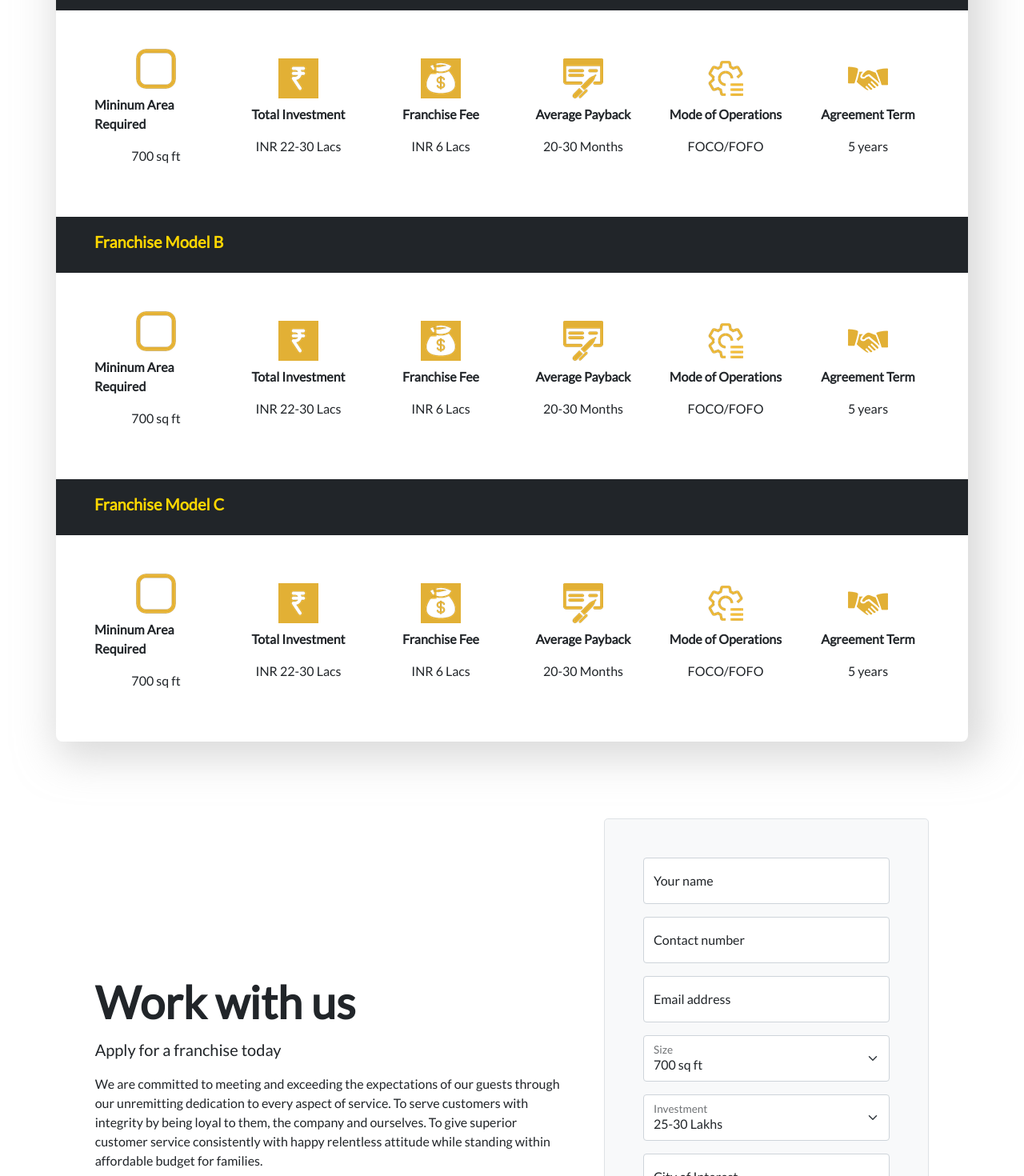
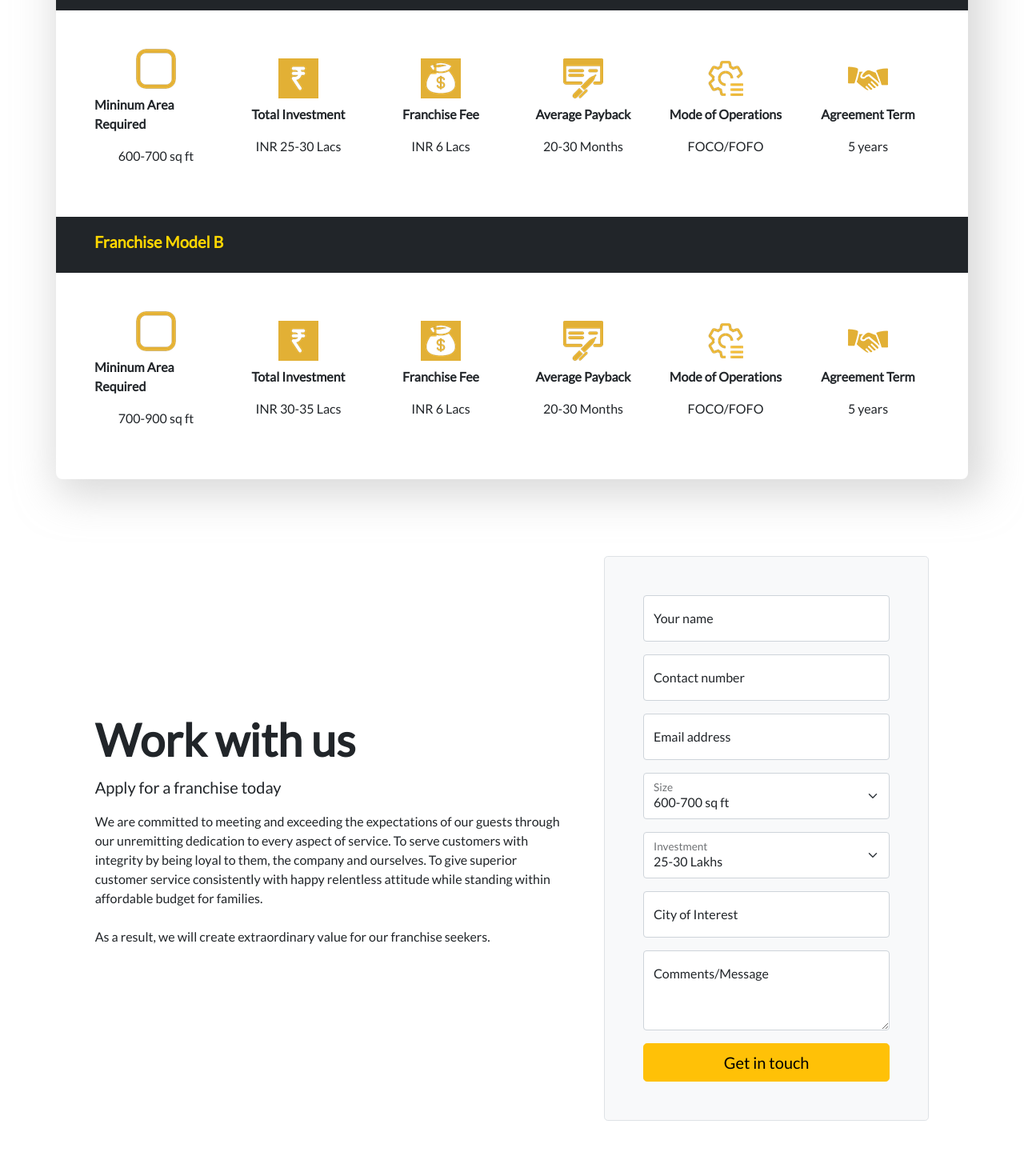
Before and after one commit to YaddyVirus/Esttheva, a Next.js app: page /franchise in a window 1280 px wide. Shown: the part 1330-2800 px from the top of the page at 80% size. Built offline with nearby package versions, Linux system fonts and the light colour scheme.

Commit message:
Franchise page minor updates

```diff
--- a/pages/franchise.js
+++ b/pages/franchise.js
@@ -24,7 +24,7 @@ export default function Franchise() {
                         <li>Our unique Support Model guarantees you growth, unlike anything else in the salon industry.</li>
                         <li>Being an Esttheva franchisee, you&apos;ll be at the cornerstone of franchising.</li>
                         <li>This billion dollar industry is just a few steps away from you. It&apos;s a chance to be competitive and to have some growth in the process.</li>
-                        <li>At Esttheva, we provide our consumers with the newest fashion trends in a comfortable and modern setting, employing the greatest beauty products available.</li>
+                        <li>At Esttheva, we provide our consumers with the newest trends in a comfortable and modern setting, employing the greatest beauty products available.</li>
                         <li>With one of the greatest Hair, Skin &#38; Nails salon franchises in the industry, you may join us and be your own boss.</li>
                     </ul>
                     <div className="text-center my-3">
@@ -54,12 +54,12 @@ export default function Franchise() {
                             <div className="col-md-2 d-flex flex-column justify-content-center align-items-center">
                                 <img src="/franch-icon-1.png" className="img-fluid" alt="" />
                                 <p className="fw-bold mt-2">Mininum Area Required</p>
-                                <p>700 sq ft</p>
+                                <p>600-700 sq ft</p>
                             </div>
                             <div className="col-md-2 d-flex flex-column justify-content-center align-items-center">
                                 <img src="/franch-icon-2.png" className="img-fluid" alt="" />
                                 <p className="fw-bold mt-2">Total Investment</p>
-                                <p>INR 22-30 Lacs</p>
+                                <p>INR 25-30 Lacs</p>
                             </div>
                             <div className="col-md-2 d-flex flex-column justify-content-center align-items-center">
                                 <img src="/franch-icon-3.png" className="img-fluid" alt="" />
@@ -93,12 +93,12 @@ export default function Franchise() {
                             <div className="col-md-2 d-flex flex-column justify-content-center align-items-center">
                                 <img src="/franch-icon-1.png" className="img-fluid" alt="" />
                                 <p className="fw-bold mt-2">Mininum Area Required</p>
-                                <p>700 sq ft</p>
+                                <p>700-900 sq ft</p>
                             </div>
                             <div className="col-md-2 d-flex flex-column justify-content-center align-items-center">
                                 <img src="/franch-icon-2.png" className="img-fluid" alt="" />
                                 <p className="fw-bold mt-2">Total Investment</p>
-                                <p>INR 22-30 Lacs</p>
+                                <p>INR 30-35 Lacs</p>
                             </div>
                             <div className="col-md-2 d-flex flex-column justify-content-center align-items-center">
                                 <img src="/franch-icon-3.png" className="img-fluid" alt="" />
@@ -124,7 +124,7 @@ export default function Franchise() {
                     </div>
 
                     {/* Model C */}
-                    <div className={`${styles.modelTitle} bg-dark`}>
+                    {/* <div className={`${styles.modelTitle} bg-dark`}>
                         <p className="lead px-5 py-3 fw-bold">Franchise Model C</p>
                     </div>
                     <div className="container p-5">
@@ -160,7 +160,7 @@ export default function Franchise() {
                                 <p>5 years</p>
                             </div>
                         </div>
-                    </div>
+                    </div> */}
                 </div>
             </div>
 
@@ -193,13 +193,15 @@ export default function Franchise() {
                             </div>
                             <div className="form-floating mb-3">
                                 <select className="form-select" id="floatingSelect" aria-label="size">
-                                    <option>700 sq ft</option>
+                                    <option>600-700 sq ft</option>
+                                    <option>700-900 sq ft</option>
                                 </select>
                                 <label htmlFor="floatingSelect">Size</label>
                             </div>
                             <div className="form-floating mb-3">
                                 <select className="form-select" id="floatingSelect" aria-label="investment">
                                     <option>25-30 Lakhs</option>
+                                    <option>30-35 Lakhs</option>
                                 </select>
                                 <label htmlFor="floatingSelect">Investment</label>
                             </div>
```
